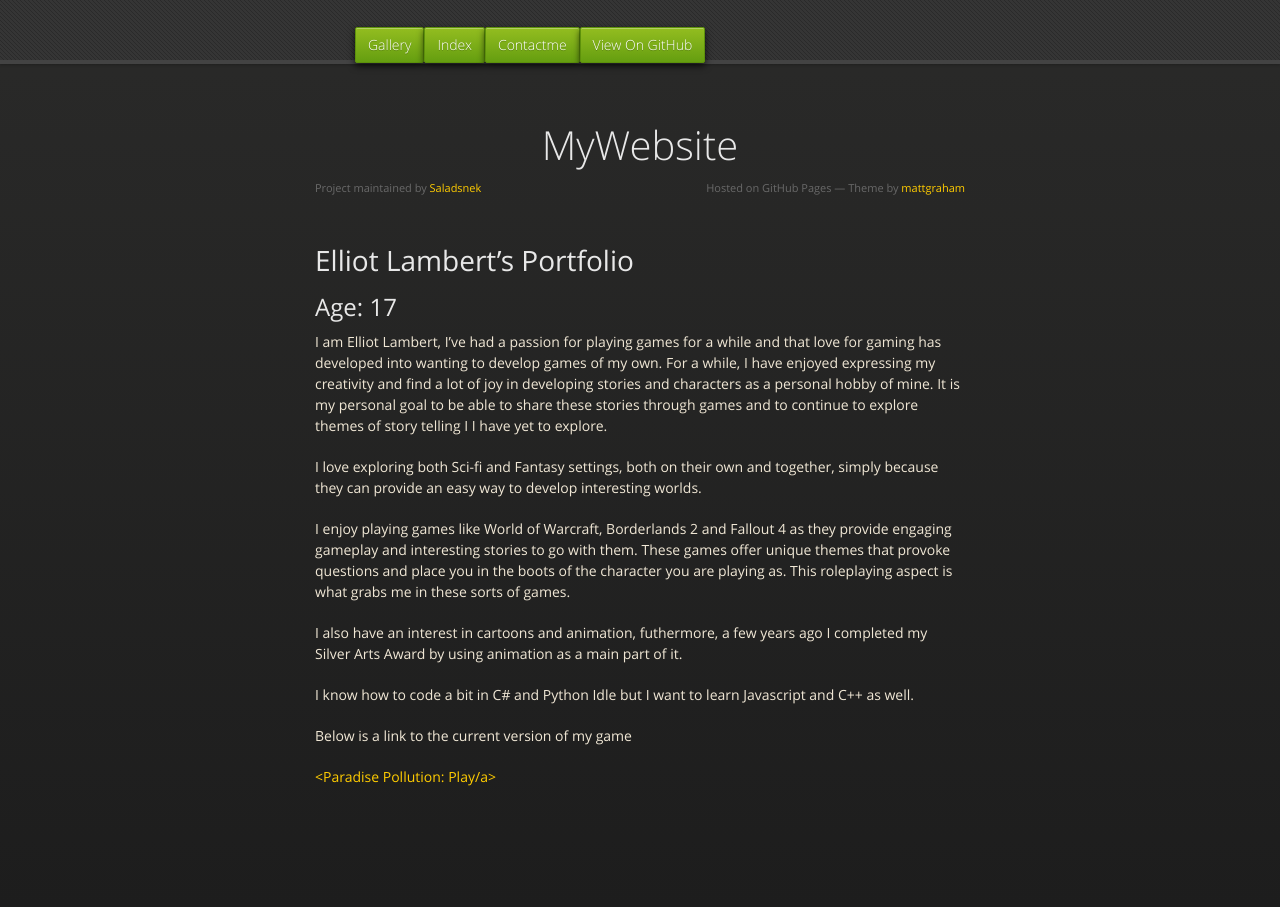
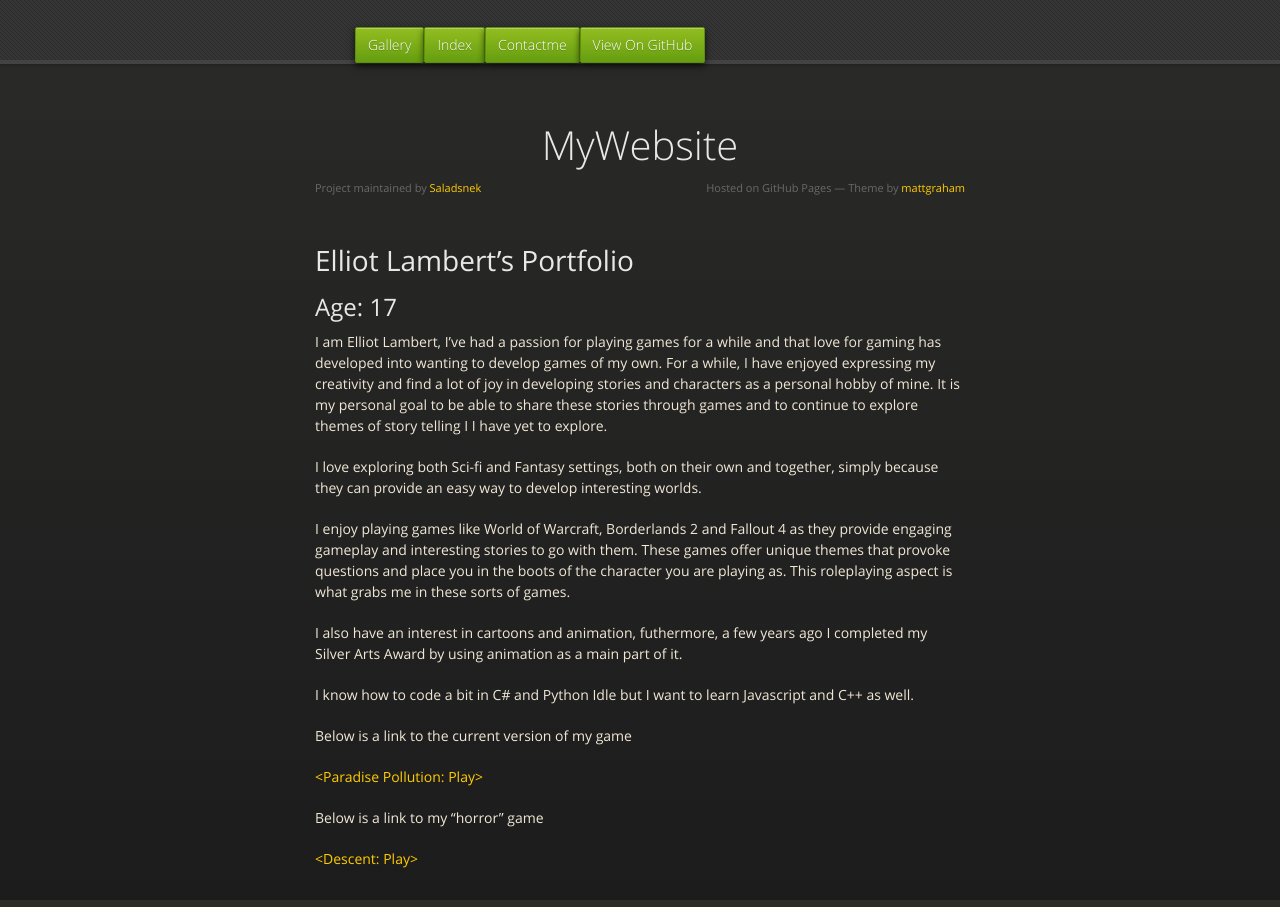
Before and after one commit to Saladsnek/MyWebsite, a Jekyll site: the page built from index.md, in a window 1280 px wide and 979 px high. Shown: the top 907 px of the window. Built offline with Jekyll 4.4.1, drawn with Linux system fonts in a browser that asks for light colours; nearby versions of some CDN libraries; our own code applies the rules of GitHub Pages for plain Markdown files; the repository's description, which GitHub fills in, is left out.

Commit message:
Added "horror" game

```diff
--- a/index.md
+++ b/index.md
@@ -14,4 +14,8 @@ I know how to code a bit in C# and Python Idle but I want to learn Javascript an
 
 Below is a link to the current version of my game
 
-<a href="game.html"><Paradise Pollution: Play/a>
+<a href="game.html"><Paradise Pollution: Play>
+
+Below is a link to my "horror" game
+
+<a href="WebGLBuildForPracProj/horror.html"><Descent: Play>
```
